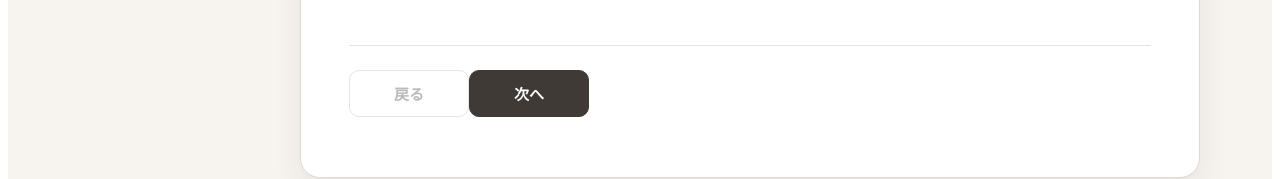
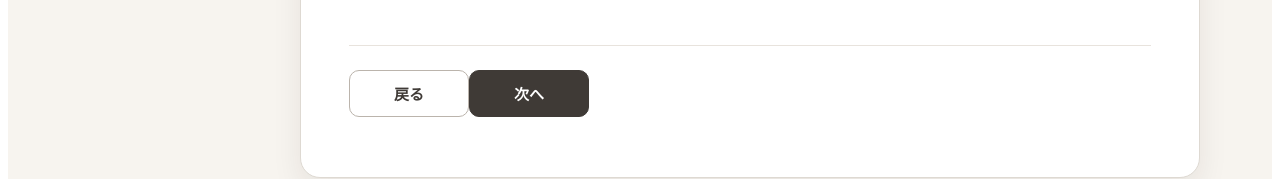
Before and after one commit to usamiyouhei/dessert_idea_builder, a Next.js app: page /idea-builder in a window 1280 px wide. Shown: the part 633-812 px from the top of the page. Built offline with nearby package versions, Linux system fonts and the light colour scheme.

Commit message:
update StepNavigation

```diff
--- a/src/components/builder/BuilderView.tsx
+++ b/src/components/builder/BuilderView.tsx
@@ -16,6 +16,7 @@ type BuilderViewProps = {
 
   onBack: () => void;
   onNext: () => void;
+  onShowResult: () => void;
 };
 
 export default function BuilderView({
@@ -29,6 +30,7 @@ export default function BuilderView({
   // selectedDecorations,
   onBack,
   onNext,
+  onShowResult,
 }: BuilderViewProps) {
   const totalSteps = 6;
   return (
@@ -44,6 +46,7 @@ export default function BuilderView({
             totalSteps={totalSteps}
             onBack={onBack}
             onNext={onNext}
+            onShowResult={onShowResult}
           />
         </div>
       </div>
--- a/src/components/builder/StepNavigation/StepNavigation.tsx
+++ b/src/components/builder/StepNavigation/StepNavigation.tsx
@@ -5,6 +5,7 @@ type StepNavigationProps = {
   totalSteps: number;
   onBack: () => void;
   onNext: () => void;
+  onShowResult: () => void;
 };
 
 export default function StepNavigation({
@@ -12,24 +13,28 @@ export default function StepNavigation({
   totalSteps,
   onBack,
   onNext,
+  onShowResult,
 }: StepNavigationProps) {
+  const isFirstStep = currentStep === 0;
+  const isLastStep = currentStep === totalSteps - 1;
+
   return (
     <div className={styles.navigation}>
       <button
         type="button"
         onClick={onBack}
-        disabled={currentStep === 0}
+        disabled={isLastStep}
         className={styles.backButton}
       >
         戻る
       </button>
       <button
         type="button"
-        onClick={onNext}
-        disabled={currentStep === totalSteps - 1}
+        onClick={isLastStep ? onShowResult : onNext}
+        // disabled={currentStep === totalSteps - 1}
         className={styles.nextButton}
       >
-        {currentStep === totalSteps - 1 ? "結果を見る" : "次へ"}
+        {isLastStep ? "結果を見る" : "次へ"}
       </button>
     </div>
   );
```
